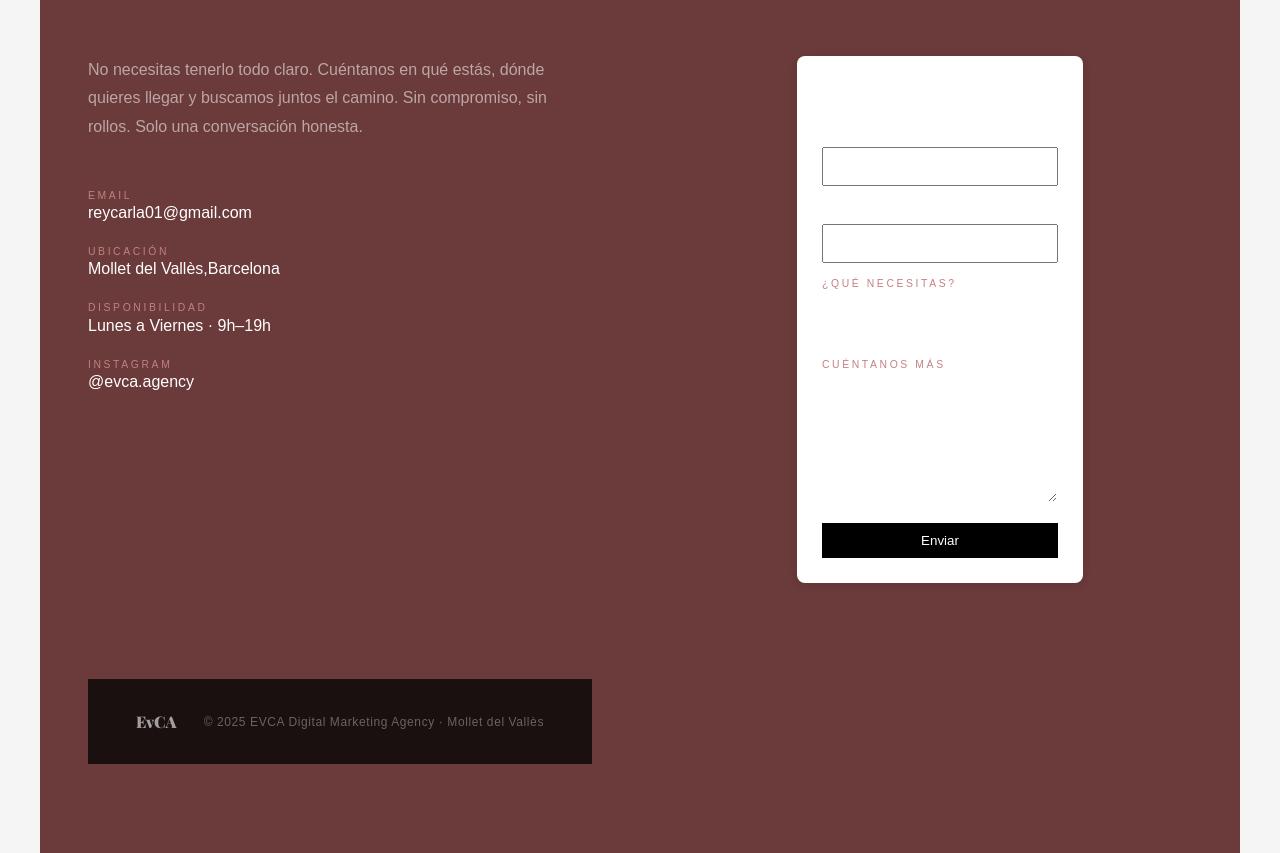
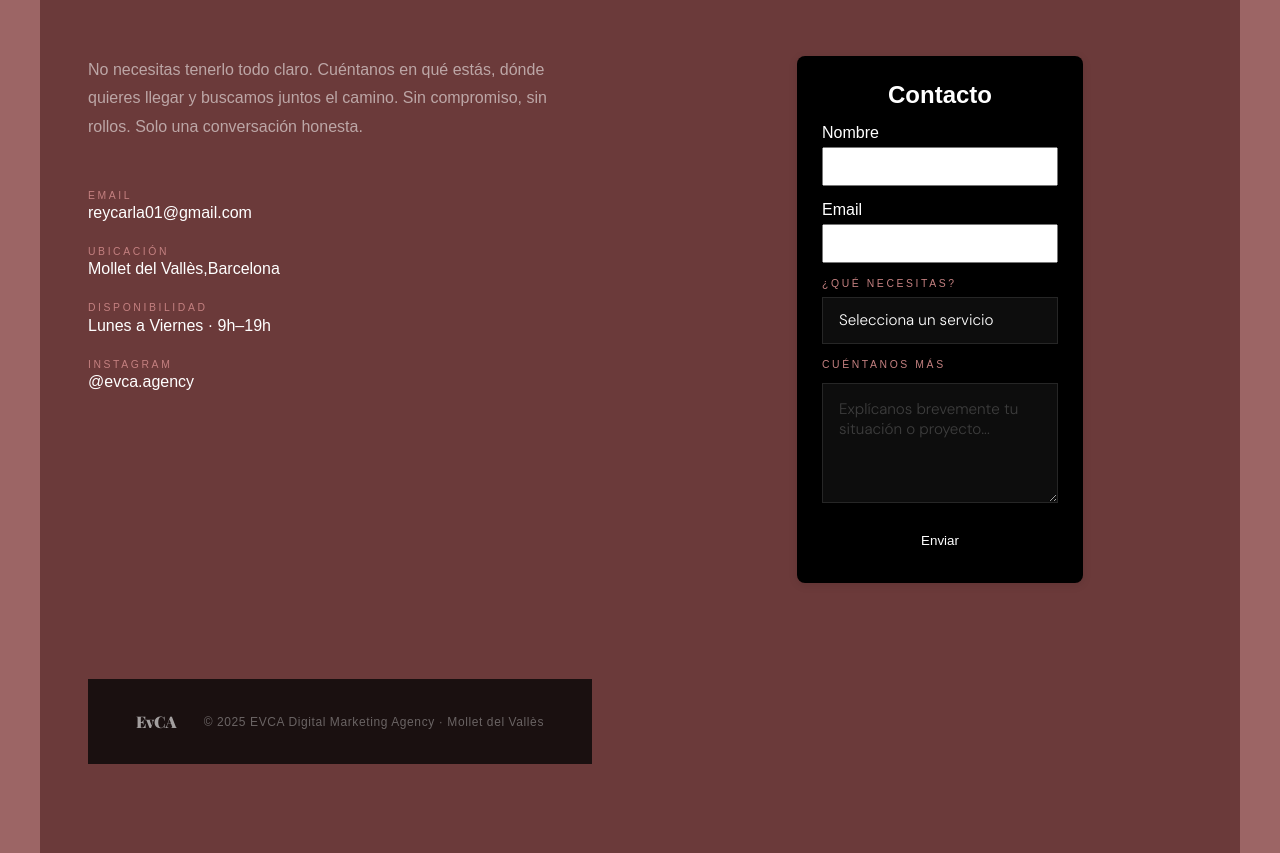
Before and after one commit to reycarla93/evca-web, a plain HTML site: page index.html in a window 1280 px wide. Shown: the part 4657-5510 px from the top of the page. Drawn offline with nearby package versions, Linux system fonts and the light colour scheme; a web font is replaced by a local one.

Commit message:
Update index.html

```diff
--- a/index.html
+++ b/index.html
@@ -927,13 +927,13 @@
   <style>
     body {
       font-family: Arial, sans-serif;
-      background-color: #f5f5f5;
+      background-color: #9C6565;
       padding: 40px;
     }
     .form-container {
       max-width: 500px;
       margin: auto;
-      background: #ffffff;
+      background: #000000;
       padding: 25px;
       border-radius: 8px;
       box-shadow: 0 2px 10px rgba(0,0,0,0.1);
```
